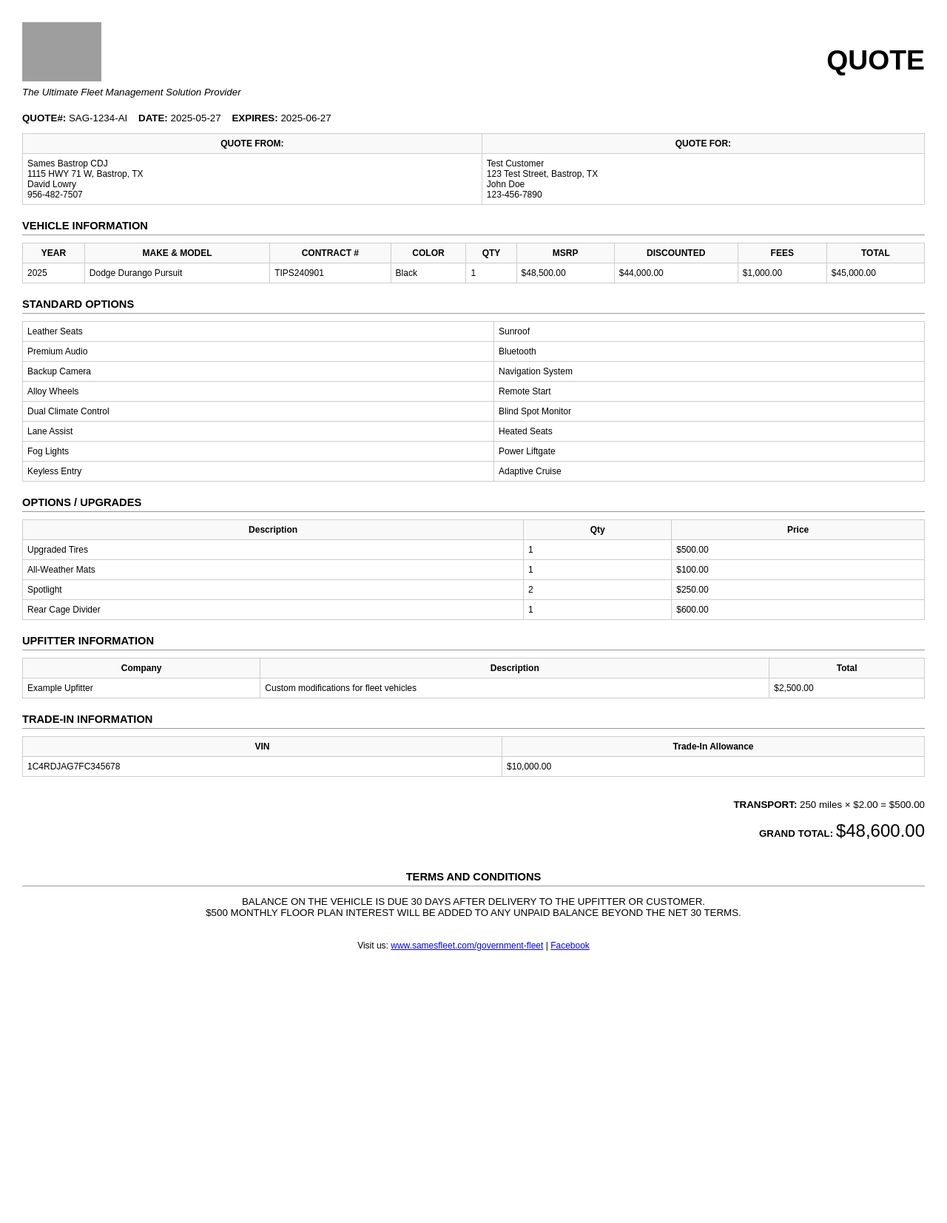
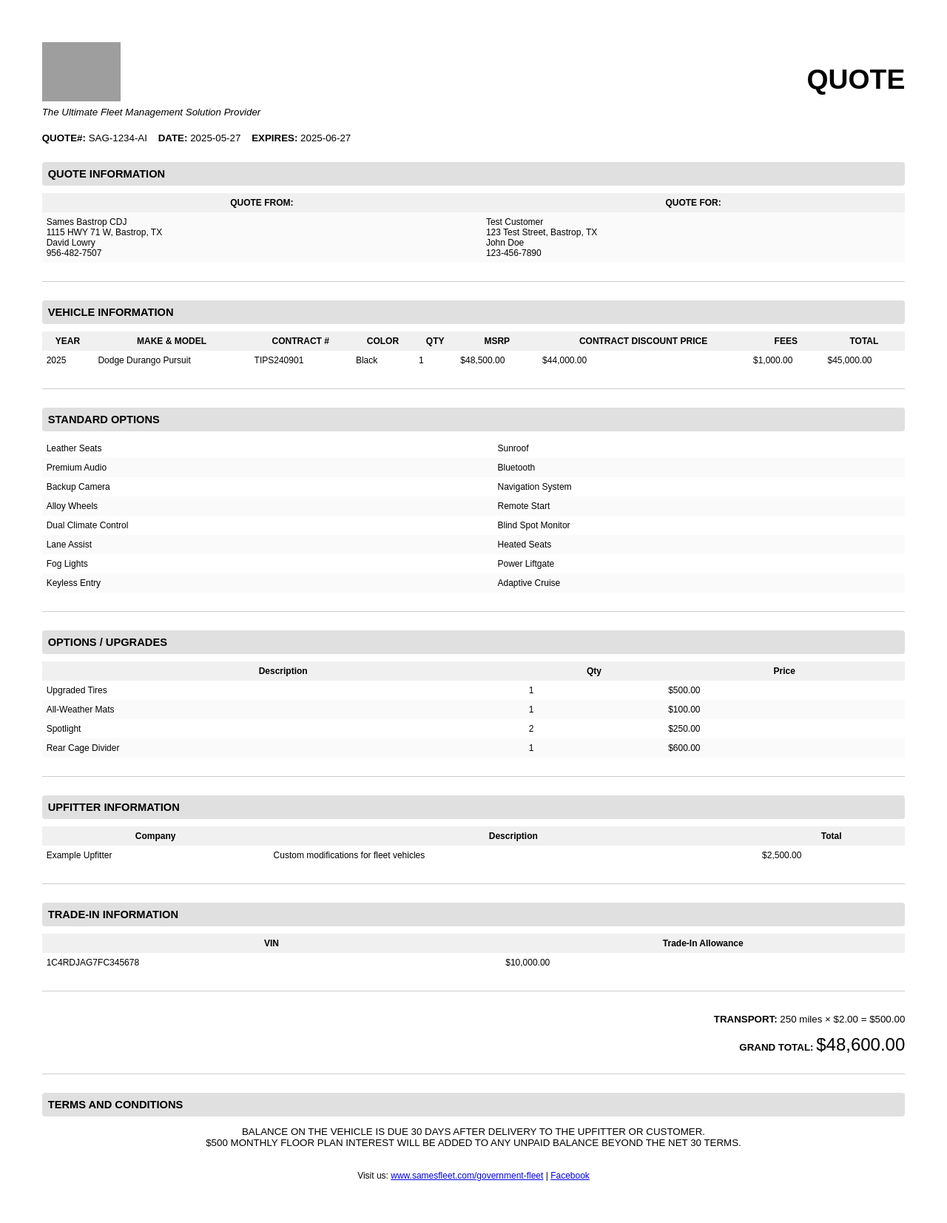
Before and after one commit to copper0077/quote-api, a Flask app: template templates/fleet_quote_template.html in a window 1280 px wide. Shown: the whole page at 74% size. Before the commit the page ends 1285 px from the top, so only its background shows below. Run offline with Flask 3, Linux system fonts and the light colour scheme; the template is opened without the code that fills it, so the values that code supplies are empty; grey boxes are pictures that could not be loaded.

Commit message:
Updated fleet_quote_template.html in templates folder with cleaner layout and print optimizations

```diff
--- a/templates/fleet_quote_template.html
+++ b/templates/fleet_quote_template.html
@@ -4,45 +4,81 @@
   <meta charset="UTF-8">
   <title>Fleet Quote</title>
   <style>
-    body { font-family: Arial, sans-serif; font-size: 10pt; margin: 30px; }
-    table { width: 100%; border-collapse: collapse; margin-top: 10px; }
+    body {
+      font-family: Arial, sans-serif;
+      font-size: 10pt;
+      margin: 15mm;
+    }
+
+    table {
+      width: 100%;
+      border-collapse: collapse;
+      margin-top: 10px;
+    }
+
     th, td {
-      border: 1px solid #ccc;  /* Reduced border thickness */
+      border: none;
       padding: 6px;
       font-size: 9pt;
     }
-    th { background-color: #f9f9f9; }
+
+    th {
+      background-color: #f0f0f0;
+      font-weight: bold;
+    }
+
+    tr:nth-child(even) td {
+      background-color: #fafafa;
+    }
+
     .header-row {
       display: flex;
       justify-content: space-between;
       align-items: center;
       margin-bottom: 20px;
     }
+
     .logo-block { text-align: left; }
     .quote-title { text-align: right; font-size: 28pt; font-weight: bold; }
     .subtext { font-size: 10pt; font-style: italic; margin-top: 4px; }
+
     .section-title {
+      background-color: #e0e0e0;
       font-weight: bold;
-      margin-top: 20px;
+      margin-top: 25px;
       font-size: 11pt;
-      border-bottom: 1px solid #999;
-      padding-bottom: 4px;
+      padding: 8px;
+      border-radius: 4px;
     }
+
+    hr {
+      border: 0;
+      border-top: 1px solid #ccc;
+      margin: 25px 0;
+    }
+
     .footer {
       margin-top: 30px;
       font-size: 9pt;
       text-align: center;
     }
+
     @media print {
       body {
         margin: 10mm;
         font-size: 9pt;
       }
+
       .quote-title {
-        font-size: 22pt;
+        font-size: 20pt;
       }
+
+      .section-title {
+        font-size: 10pt;
+      }
+
       th, td {
-        border: 0.5pt solid #aaa;
+        padding: 4px;
       }
     }
   </style>
@@ -59,7 +95,7 @@
 
   <p><strong>QUOTE#:</strong> SAG-1234-AI &nbsp;&nbsp; <strong>DATE:</strong> 2025-05-27 &nbsp;&nbsp; <strong>EXPIRES:</strong> 2025-06-27</p>
 
-  <!-- Dealer/Customer Info -->
+  <div class="section-title">QUOTE INFORMATION</div>
   <table>
     <tr>
       <th>QUOTE FROM:</th>
@@ -81,24 +117,40 @@
     </tr>
   </table>
 
-  <!-- Vehicle -->
+  <hr>
+
   <div class="section-title">VEHICLE INFORMATION</div>
   <table>
     <thead>
       <tr>
-        <th>YEAR</th><th>MAKE & MODEL</th><th>CONTRACT #</th><th>COLOR</th><th>QTY</th>
-        <th>MSRP</th><th>DISCOUNTED</th><th>FEES</th><th>TOTAL</th>
+        <th>YEAR</th>
+        <th>MAKE & MODEL</th>
+        <th>CONTRACT #</th>
+        <th>COLOR</th>
+        <th>QTY</th>
+        <th>MSRP</th>
+        <th>CONTRACT DISCOUNT PRICE</th>
+        <th>FEES</th>
+        <th>TOTAL</th>
       </tr>
     </thead>
     <tbody>
       <tr>
-        <td>2025</td><td>Dodge Durango Pursuit</td><td>TIPS240901</td><td>Black</td><td>1</td>
-        <td>$48,500.00</td><td>$44,000.00</td><td>$1,000.00</td><td>$45,000.00</td>
+        <td>2025</td>
+        <td>Dodge Durango Pursuit</td>
+        <td>TIPS240901</td>
+        <td>Black</td>
+        <td>1</td>
+        <td>$48,500.00</td>
+        <td>$44,000.00</td>
+        <td>$1,000.00</td>
+        <td>$45,000.00</td>
       </tr>
     </tbody>
   </table>
 
-  <!-- Standard Options -->
+  <hr>
+
   <div class="section-title">STANDARD OPTIONS</div>
   <table>
     <tbody>
@@ -113,10 +165,13 @@
     </tbody>
   </table>
 
-  <!-- Optional Upgrades -->
+  <hr>
+
   <div class="section-title">OPTIONS / UPGRADES</div>
   <table>
-    <thead><tr><th>Description</th><th>Qty</th><th>Price</th></tr></thead>
+    <thead>
+      <tr><th>Description</th><th>Qty</th><th>Price</th></tr>
+    </thead>
     <tbody>
       <tr><td>Upgraded Tires</td><td>1</td><td>$500.00</td></tr>
       <tr><td>All-Weather Mats</td><td>1</td><td>$100.00</td></tr>
@@ -125,38 +180,54 @@
     </tbody>
   </table>
 
-  <!-- Upfitter -->
+  <hr>
+
   <div class="section-title">UPFITTER INFORMATION</div>
   <table>
-    <thead><tr><th>Company</th><th>Description</th><th>Total</th></tr></thead>
+    <thead>
+      <tr><th>Company</th><th>Description</th><th>Total</th></tr>
+    </thead>
     <tbody>
-      <tr><td>Example Upfitter</td><td>Custom modifications for fleet vehicles</td><td>$2,500.00</td></tr>
+      <tr>
+        <td>Example Upfitter</td>
+        <td>Custom modifications for fleet vehicles</td>
+        <td>$2,500.00</td>
+      </tr>
     </tbody>
   </table>
 
-  <!-- Trade -->
+  <hr>
+
   <div class="section-title">TRADE-IN INFORMATION</div>
   <table>
-    <thead><tr><th>VIN</th><th>Trade-In Allowance</th></tr></thead>
-    <tbody><tr><td>1C4RDJAG7FC345678</td><td>$10,000.00</td></tr></tbody>
+    <thead>
+      <tr><th>VIN</th><th>Trade-In Allowance</th></tr>
+    </thead>
+    <tbody>
+      <tr>
+        <td>1C4RDJAG7FC345678</td>
+        <td>$10,000.00</td>
+      </tr>
+    </tbody>
   </table>
 
-  <!-- Totals -->
+  <hr>
+
   <div style="text-align: right; margin-top: 30px;">
     <p><strong>TRANSPORT:</strong> 250 miles × $2.00 = $500.00</p>
     <p><strong>GRAND TOTAL:</strong> <span style="font-size: 18pt;">$48,600.00</span></p>
   </div>
 
-  <!-- Terms -->
-  <div style="text-align: center; margin-top: 40px;">
-    <div class="section-title">TERMS AND CONDITIONS</div>
+  <hr>
+
+  <div class="section-title">TERMS AND CONDITIONS</div>
+  <div style="text-align: center;">
     <p>
       BALANCE ON THE VEHICLE IS DUE 30 DAYS AFTER DELIVERY TO THE UPFITTER OR CUSTOMER.<br>
       $500 MONTHLY FLOOR PLAN INTEREST WILL BE ADDED TO ANY UNPAID BALANCE BEYOND THE NET 30 TERMS.
     </p>
   </div>
 
-  <!-- Footer -->
   <div class="footer">
     Visit us: <a href="https://www.samesfleet.com/government-fleet">www.samesfleet.com/government-fleet</a> |
     <a href="https://www.facebook.com/samesgovfleet">Facebook</a>
```
